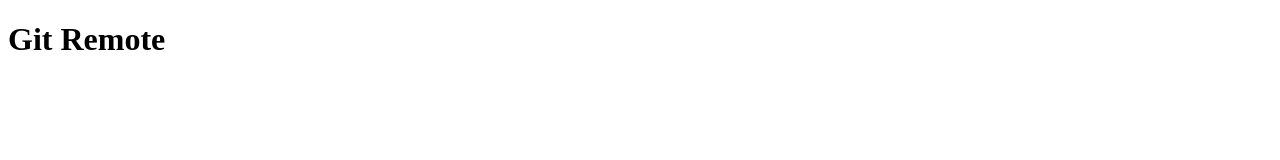
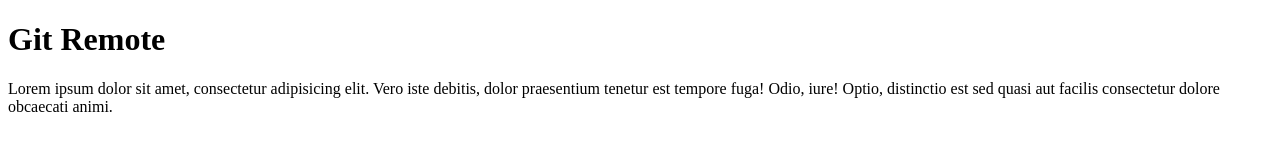
Before and after one commit to MaulanaYusufAhmadi/maul-git-test, a plain HTML site: page index.html in a window 1280 px wide. Drawn offline with Linux system fonts and the light colour scheme.

Commit message:
menambahkan paragraf

```diff
--- a/index.html
+++ b/index.html
@@ -8,5 +8,6 @@
 </head>
 <body>
     <h1>Git Remote</h1>
+    <p>Lorem ipsum dolor sit amet, consectetur adipisicing elit. Vero iste debitis, dolor praesentium tenetur est tempore fuga! Odio, iure! Optio, distinctio est sed quasi aut facilis consectetur dolore obcaecati animi.</p>
 </body>
 </html>
```
